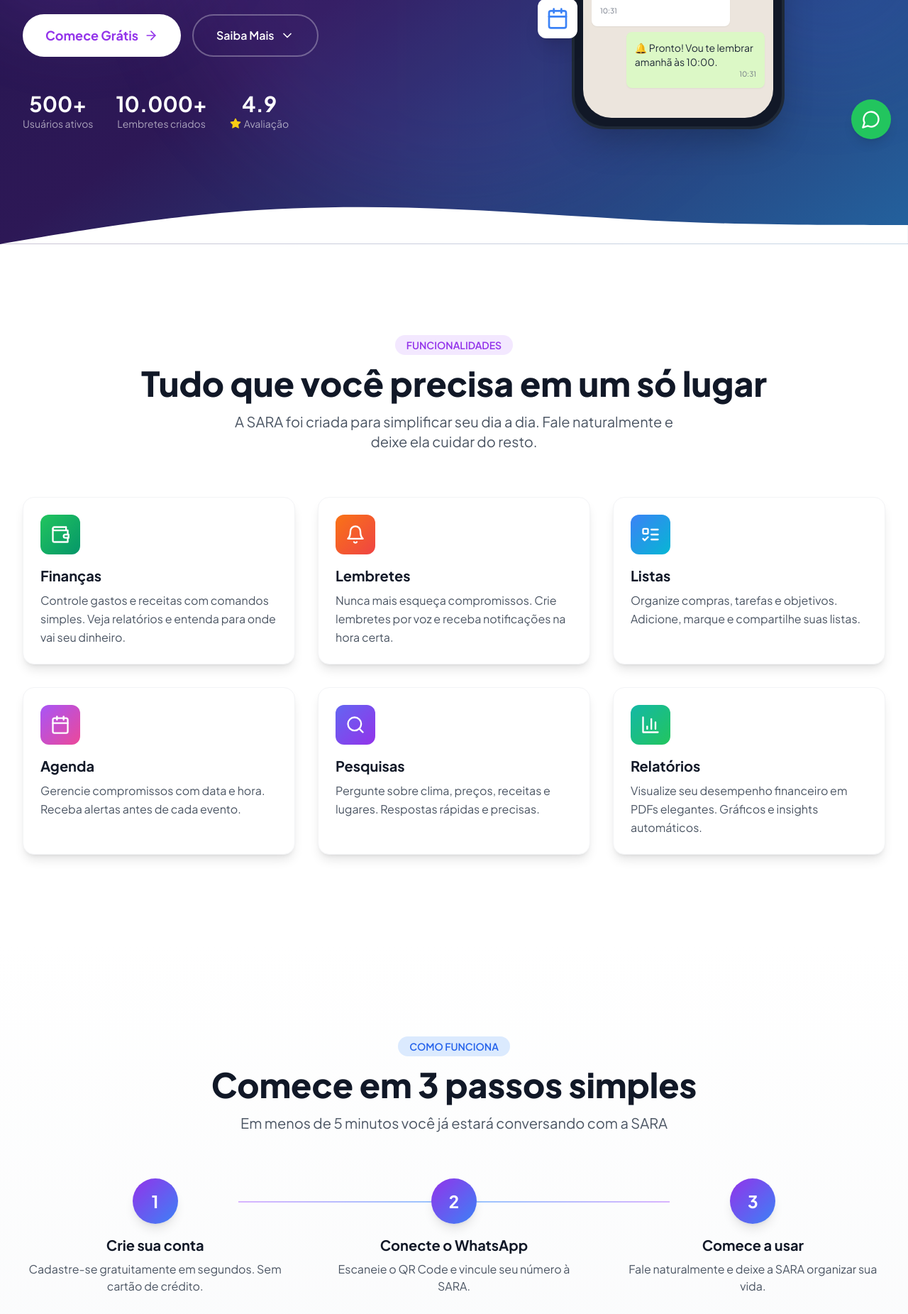
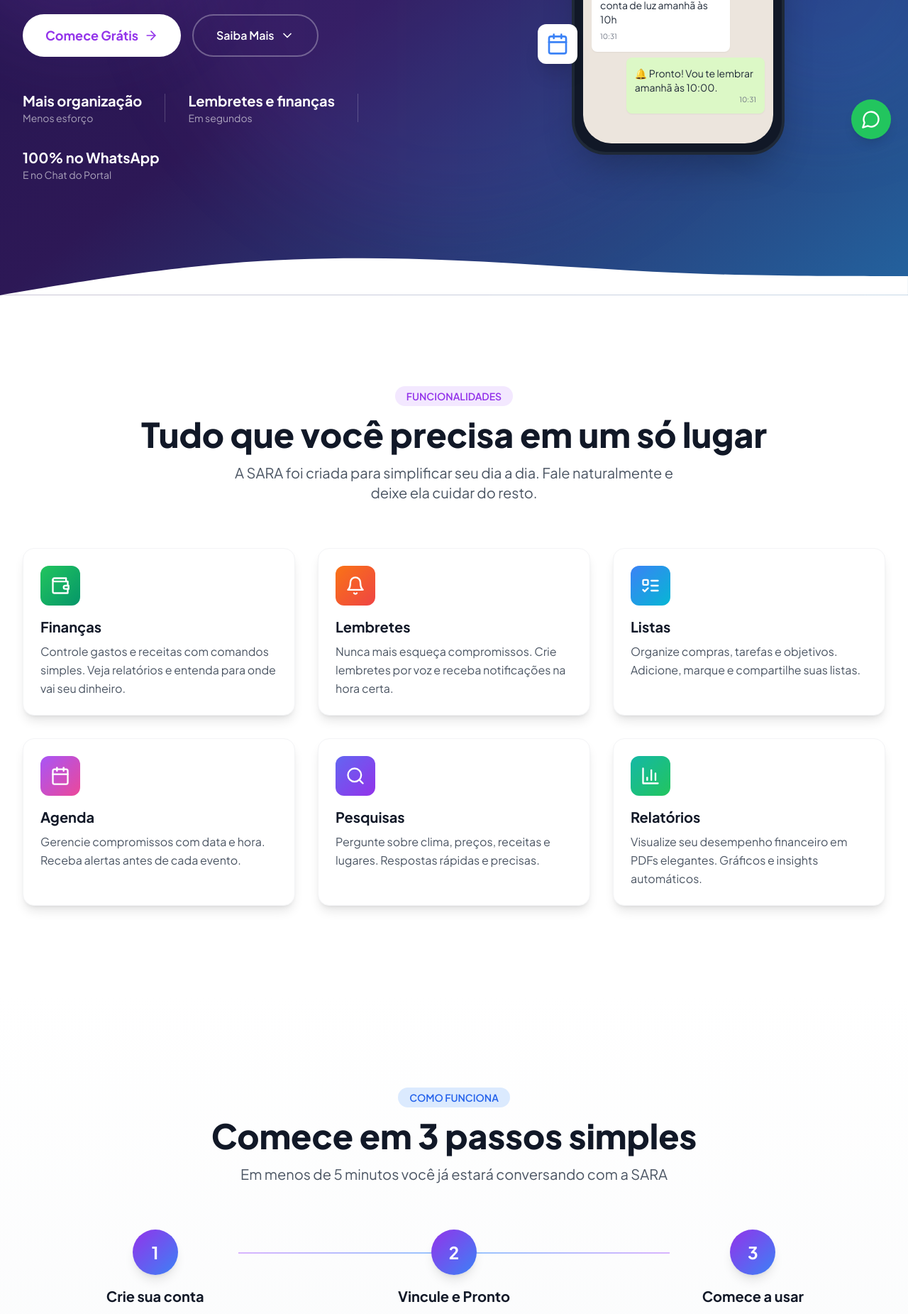
Before and after one commit to Thiago-Nunes-Gen/project_saas_app_sara, a Next.js app: page /landing in a window 1280 px wide. Shown: the part 580-2431 px from the top of the page at 71% size. Built offline with nearby package versions, Linux system fonts and the light colour scheme.

Commit message:
fix(landing): atualiza textos e frases da home

```diff
--- a/app/landing/page.tsx
+++ b/app/landing/page.tsx
@@ -101,8 +101,8 @@ function PlanCard({ name, price, features, popular, icon: Icon, color }: {
             <Link
                 href={`/auth/cadastro?plano=${name.toLowerCase()}`}
                 className={`block w-full py-3 px-4 rounded-xl text-center font-semibold transition-all duration-300 ${popular
-                        ? 'bg-gradient-to-r from-purple-600 to-blue-500 text-white hover:shadow-lg hover:scale-105'
-                        : 'bg-gray-100 text-gray-700 hover:bg-gray-200'
+                    ? 'bg-gradient-to-r from-purple-600 to-blue-500 text-white hover:shadow-lg hover:scale-105'
+                    : 'bg-gray-100 text-gray-700 hover:bg-gray-200'
                     }`}
             >
                 Começar Agora
@@ -224,21 +224,21 @@ export default function LandingPage() {
                                 </a>
                             </div>
 
-                            {/* Social Proof */}
+                            {/* Social Proof - Frases de Impacto */}
                             <div className="mt-12 flex flex-wrap items-center justify-center lg:justify-start gap-8">
-                                <div className="text-center">
-                                    <div className="text-3xl font-bold text-white"><AnimatedCounter target={500} suffix="+" /></div>
-                                    <div className="text-white/60 text-sm">Usuários ativos</div>
+                                <div className="text-center lg:text-left">
+                                    <div className="text-xl font-bold text-white">Mais organização</div>
+                                    <div className="text-white/60 text-sm">Menos esforço</div>
                                 </div>
-                                <div className="text-center">
-                                    <div className="text-3xl font-bold text-white"><AnimatedCounter target={10000} suffix="+" /></div>
-                                    <div className="text-white/60 text-sm">Lembretes criados</div>
+                                <div className="hidden lg:block w-px h-10 bg-white/20"></div>
+                                <div className="text-center lg:text-left">
+                                    <div className="text-xl font-bold text-white">Lembretes e finanças</div>
+                                    <div className="text-white/60 text-sm">Em segundos</div>
                                 </div>
-                                <div className="text-center">
-                                    <div className="text-3xl font-bold text-white">4.9</div>
-                                    <div className="text-white/60 text-sm flex items-center gap-1">
-                                        <Star className="w-4 h-4 text-yellow-400 fill-yellow-400" /> Avaliação
-                                    </div>
+                                <div className="hidden lg:block w-px h-10 bg-white/20"></div>
+                                <div className="text-center lg:text-left">
+                                    <div className="text-xl font-bold text-white">100% no WhatsApp</div>
+                                    <div className="text-white/60 text-sm">E no Chat do Portal</div>
                                 </div>
                             </div>
                         </div>
@@ -389,8 +389,8 @@ export default function LandingPage() {
                         />
                         <StepCard
                             number={2}
-                            title="Conecte o WhatsApp"
-                            description="Escaneie o QR Code e vincule seu número à SARA."
+                            title="Vincule e Pronto"
+                            description="Após o cadastro, vincule seu WhatsApp de forma simples. Você pode acessar a SARA no WhatsApp e Chat do Portal."
                         />
                         <StepCard
                             number={3}
```
